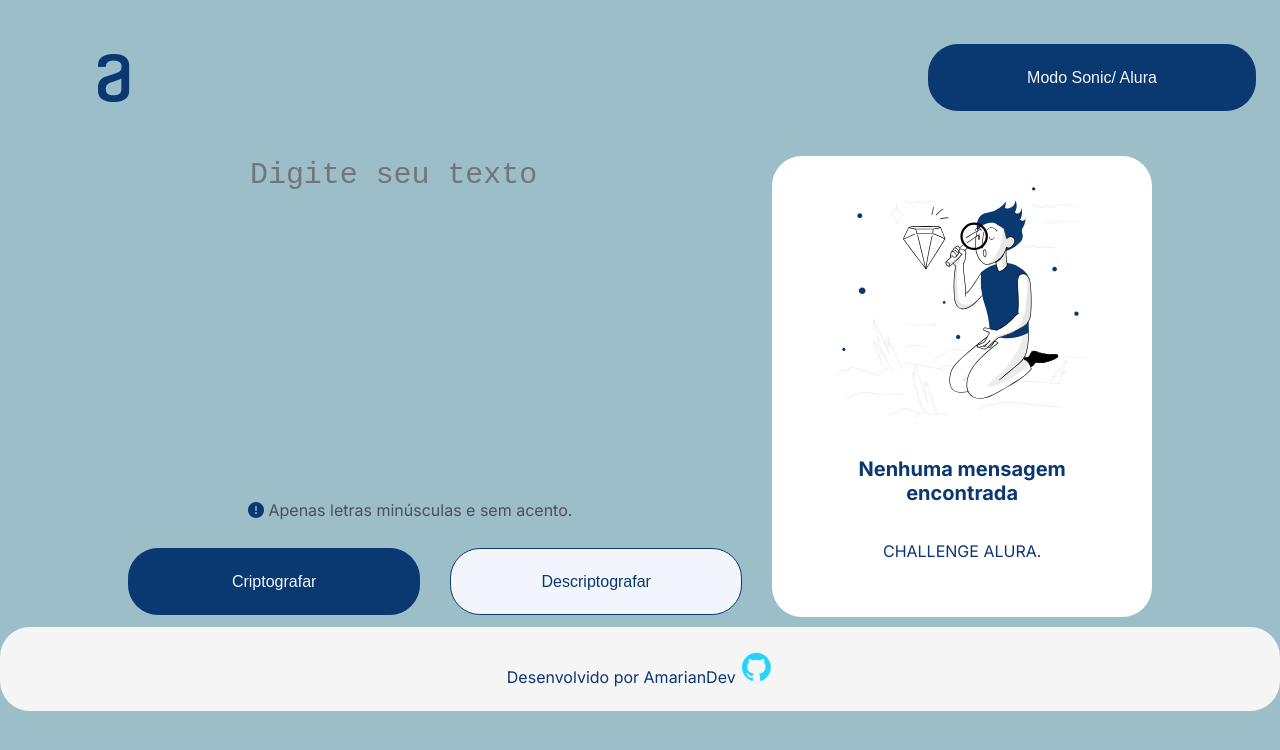
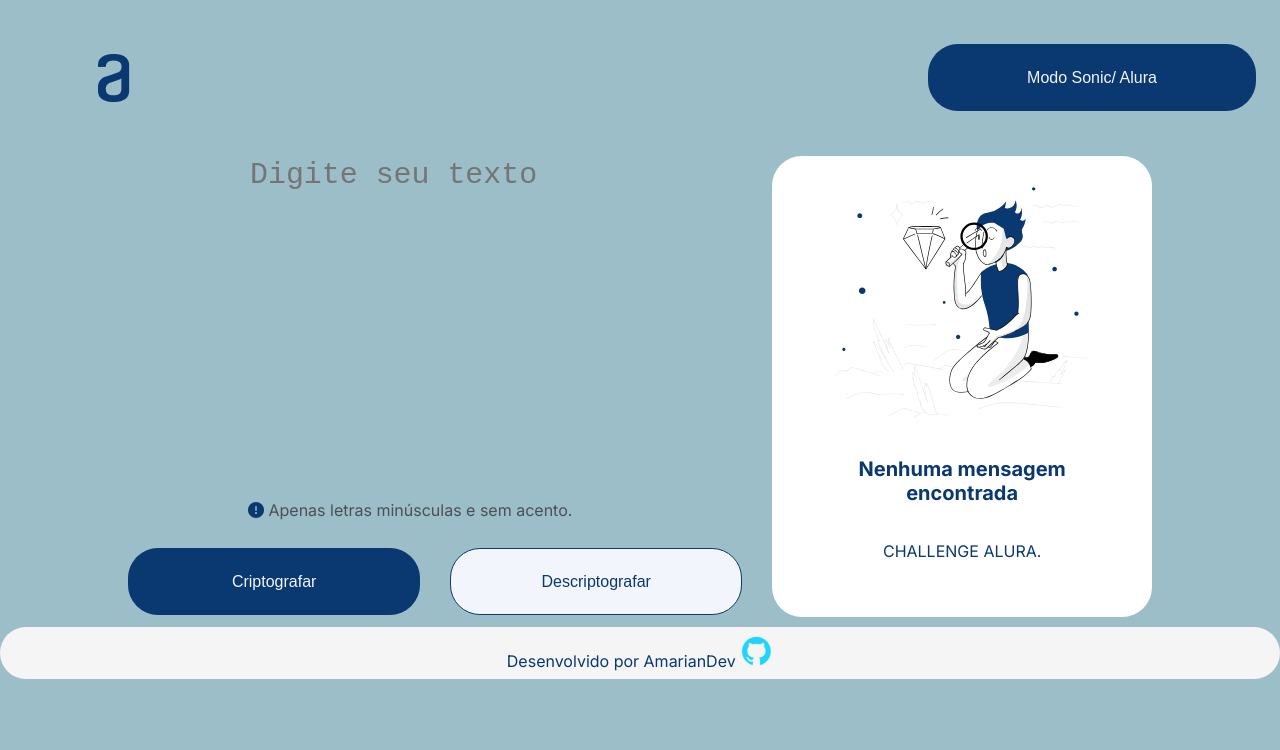
Before and after one commit to amariandev/decodificador-de-texto, a plain HTML site: page index.html in a window 1280 px wide. Drawn offline with Linux system fonts and the light colour scheme.

Commit message:
margin-top auto

```diff
--- a/styles.css
+++ b/styles.css
@@ -145,10 +145,11 @@ i {
 }
 
 .container__footer {
-  padding: 24px;
+  padding: 0.5rem;
   text-align: center;
   background-color: whitesmoke;
   border-radius: 1.87rem;
+  margin-top: auto;
 
 }
 body.modo-noturno .container__footer {
```
